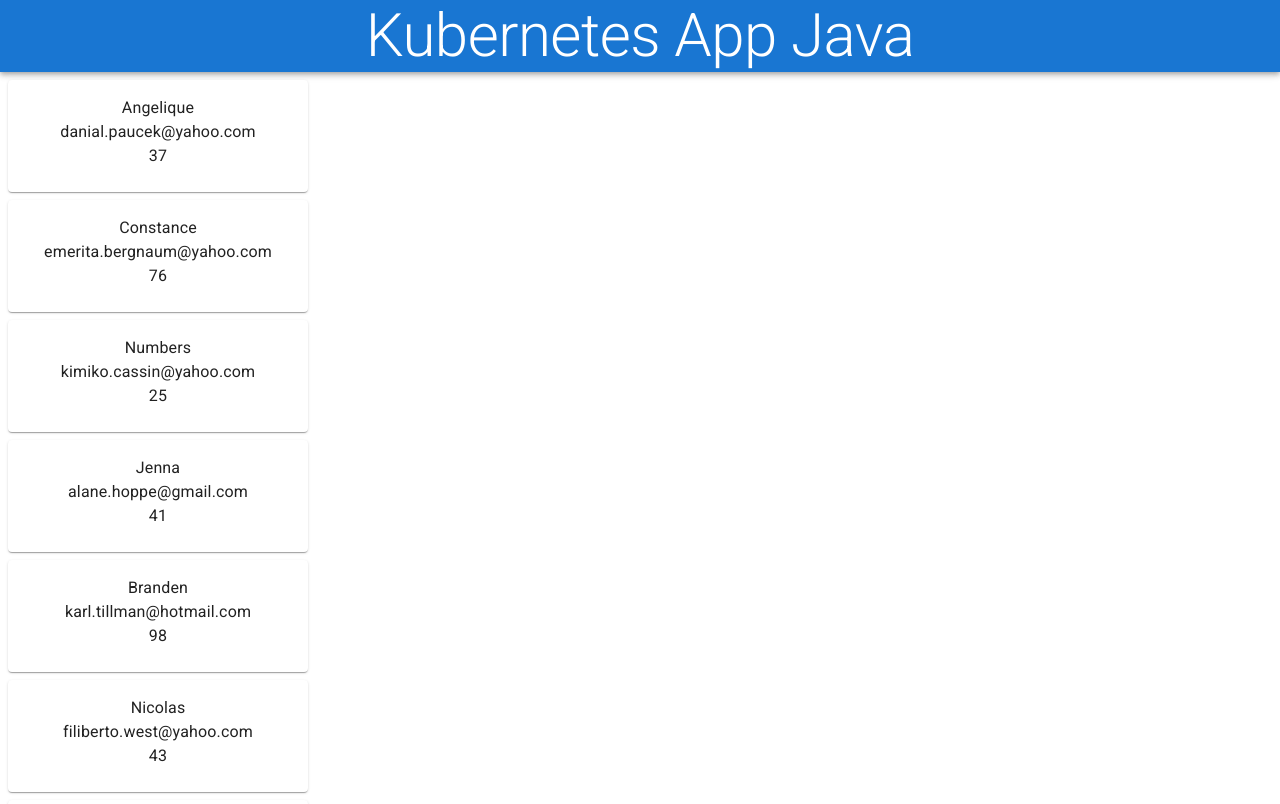
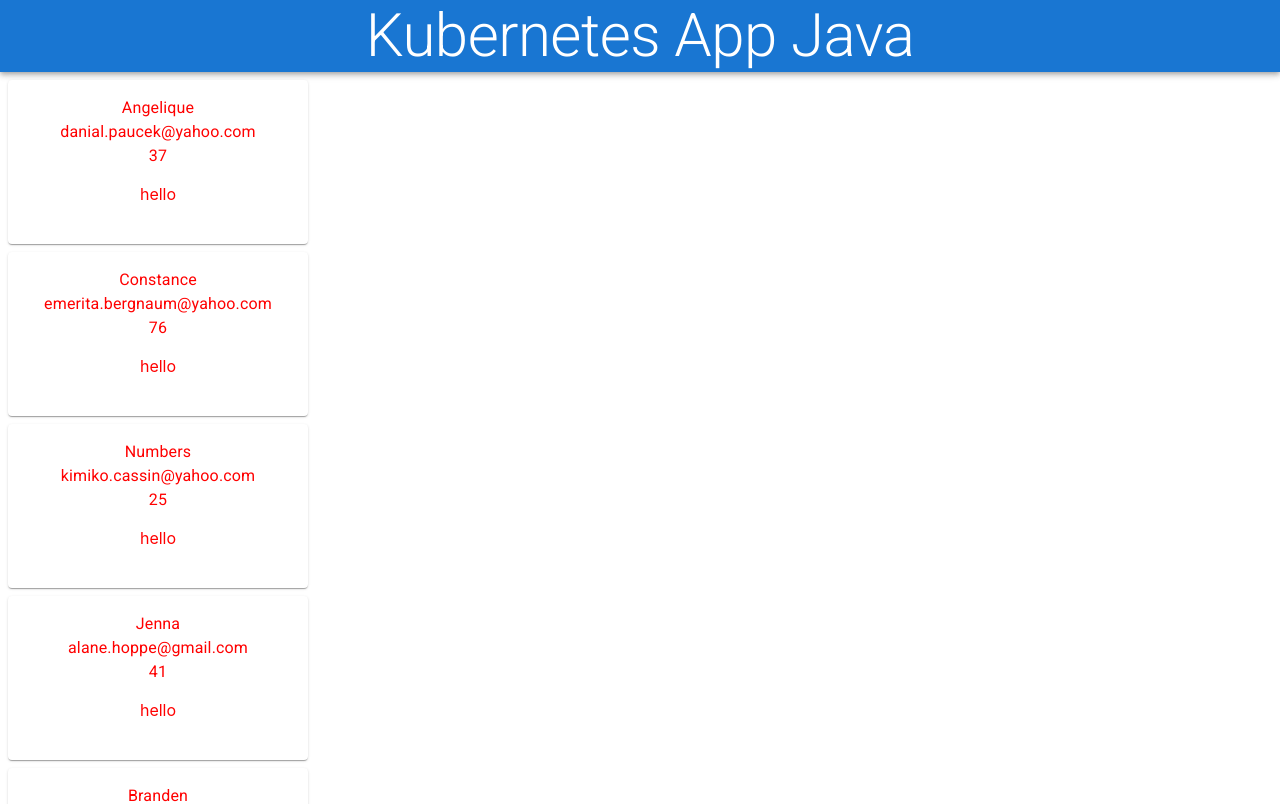
Before and after one commit to workgiter/kube-app, a React (Create React App) app in the folder client-kube/: page / in a window 1280 px wide. Shown: the top 804 px of the page. Built offline with nearby package versions, Linux system fonts and the light colour scheme; no server answers.

Commit message:
make text red, hello employee card

```diff
--- a/client-kube/src/App.css
+++ b/client-kube/src/App.css
@@ -11,6 +11,10 @@
   .App-logo {
     animation: App-logo-spin infinite 20s linear;
   }
+}
+
+p {
+  color: red;
 }
 
 .App-header {
--- a/client-kube/src/components/EmployeeCard.tsx
+++ b/client-kube/src/components/EmployeeCard.tsx
@@ -23,6 +23,9 @@ const EmployeeCard = (props : IProps) => {
                 <Typography>
                     {props.employee.age}
                 </Typography>
+                <p>
+                    hello
+                </p>
             </CardContent>
         </Card>
     )
```
